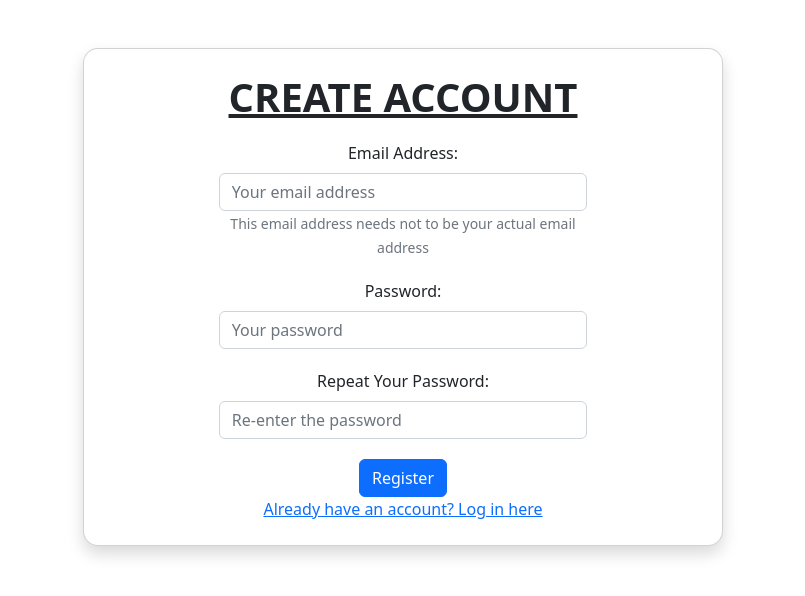
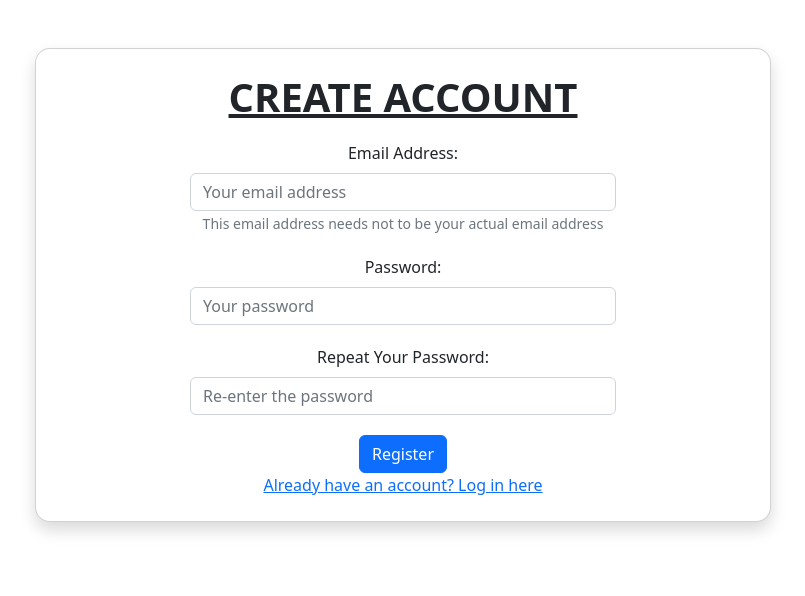
Before and after one commit to sumit-6/react-form, a React (Create React App) app: page /create-account in a window 1280 px wide. Shown: the top 596 px of the page, without its empty margins (237-1042 px from the left). Built offline with nearby package versions, Linux system fonts and the light colour scheme; what bs-custom-file-input would draw is missing.

Commit message:
improved resposiveness in  login and signup page

```diff
--- a/src/App.css
+++ b/src/App.css
@@ -36,16 +36,62 @@
     transform: rotate(360deg);
   }
 }
-
-.form-group {
+/* changes made by deepak */
+/* .form-group {
   padding-left: 20%;
   padding-right: 20%;
   margin-top: 20px;
   margin-bottom: 20px;
-}
+} */
 
 .row,
 .box {
   background-color: #333945;
   border-radius: 0.35rem;
 }
+
+@media (min-width: 1024px) {
+  /* changes done by deepak*/
+  .form-group {
+    padding-left: 20%;
+    padding-right: 20%;
+    margin-top: 20px;
+    margin-bottom: 20px;
+  }
+  /* .text-center {
+    margin-left: 20rem;
+    margin-right: 20rem;
+  } */
+  /* .card {
+    margin-left: 20rem;
+    margin-right: 20rem;
+  } */
+  #root {
+    margin-left: 15rem;
+    margin-right: 15rem;
+  }
+}
+
+@media (max-width: 842px) {
+  /* changes done by deepak */
+
+  .heading {
+    font-size: 40px;
+  }
+  /* .form-group {
+    margin-bottom: 20px;
+  } */
+  .submitbutton {
+    margin-top: 20px;
+  }
+}
+
+@media (max-width: 560px) {
+  .heading {
+    font-size: 40px;
+  }
+  /* .container {
+    margin-left: 2rem;
+    margin-right: 2rem;
+  } */
+}
--- a/src/components/CreateAccountPage.js
+++ b/src/components/CreateAccountPage.js
@@ -31,13 +31,13 @@ const CreateAccountPage = () => {
         className="card my-5 shadow"
         style={{
           borderRadius: "15px",
-          marginLeft: "20rem",
-          marginRight: "20rem",
+          marginLeft: "2rem",
+          marginRight: "2rem",
         }}
       >
         <div className="container py-4">
           <div className="text-center">
-            <h1>
+            <h1 className="heading">
               <b>
                 <u>CREATE ACCOUNT</u>
               </b>
@@ -89,7 +89,7 @@ const CreateAccountPage = () => {
               </div>
               <button
                 onClick={(e) => createAccount(e)}
-                className="btn btn-primary"
+                className="btn btn-primary submitbutton"
               >
                 Register
               </button>
--- a/src/components/LoginPage.js
+++ b/src/components/LoginPage.js
@@ -25,13 +25,13 @@ const LoginPage = () => {
         className="card my-5 shadow"
         style={{
           borderRadius: "15px",
-          marginLeft: "20rem",
-          marginRight: "20rem",
+          marginLeft: "2rem",
+          marginRight: "2rem",
         }}
       >
         <div className="container py-4">
           <div className="text-center">
-            <h1>
+            <h1 className="heading">
               <b>
                 <u>WELCOME</u>
               </b>
@@ -65,7 +65,10 @@ const LoginPage = () => {
                   onChange={(e) => setPassword(e.target.value)}
                 />
               </div>
-              <button onClick={(e) => logIn(e)} className="btn btn-primary">
+              <button
+                onClick={(e) => logIn(e)}
+                className="btn btn-primary submitbutton"
+              >
                 Log In
               </button>
             </form>
```
